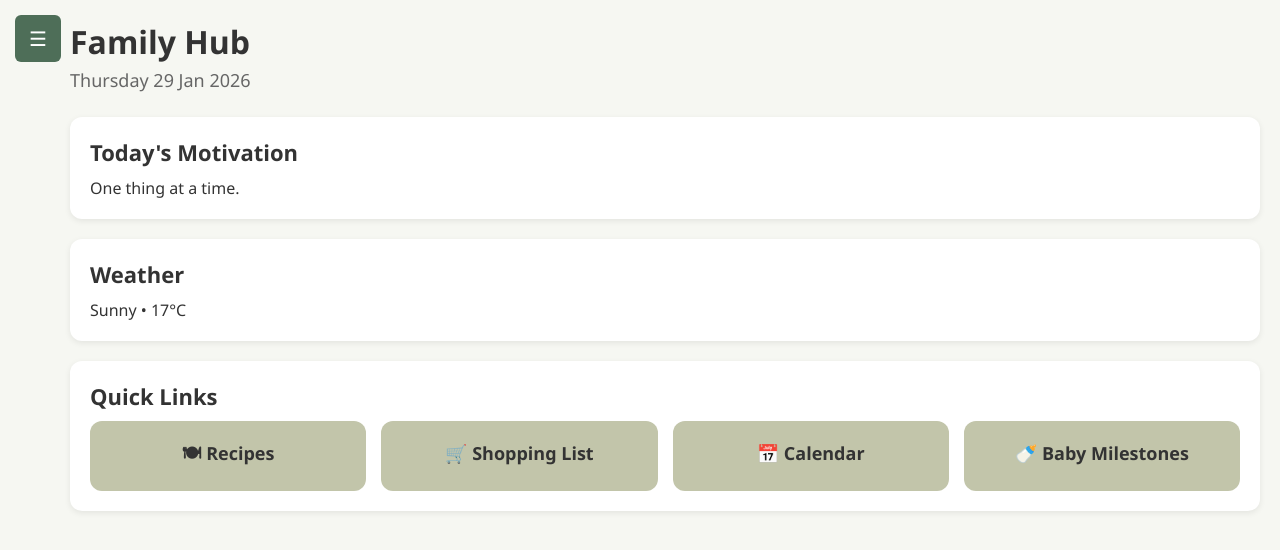
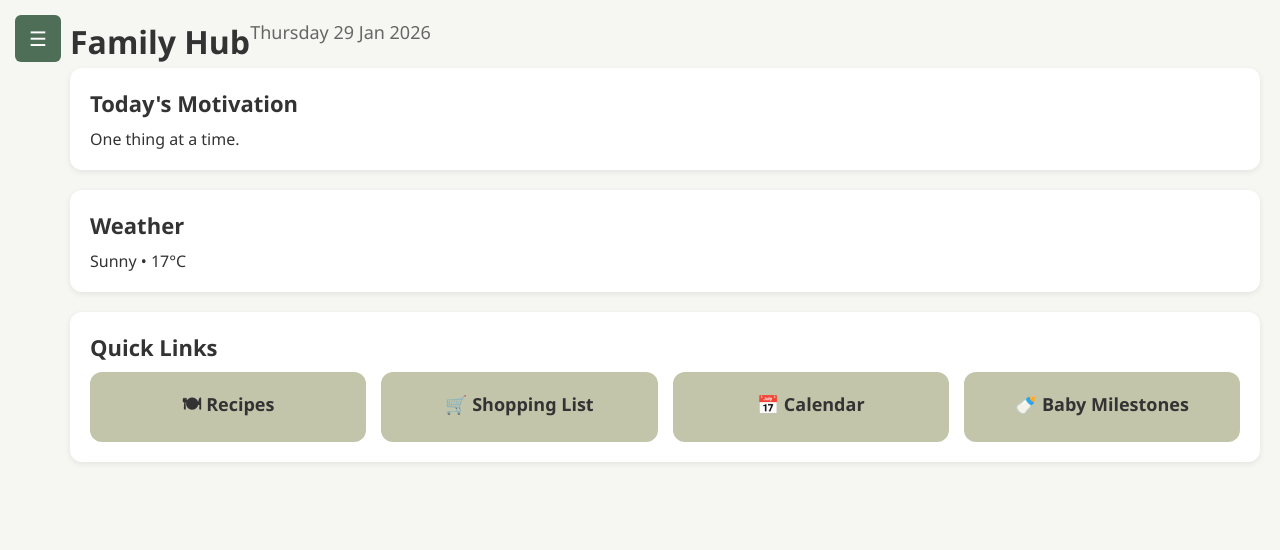
Before and after one commit to marielizgrima-coder/family-hub, a plain HTML site: page index.html in a window 1280 px wide. Drawn offline with Linux system fonts and the light colour scheme.

Commit message:
Update styles.css

```diff
--- a/styles/styles.css
+++ b/styles/styles.css
@@ -111,7 +111,8 @@ body {
    HEADERS
 --------------------------------------------------------- */
 .page-header {
-    margin-bottom: 25px;
+    Display: Flex;
+    margin: 20px, 0, 0, 25px;
 }
 
 .page-header h1 {
```
